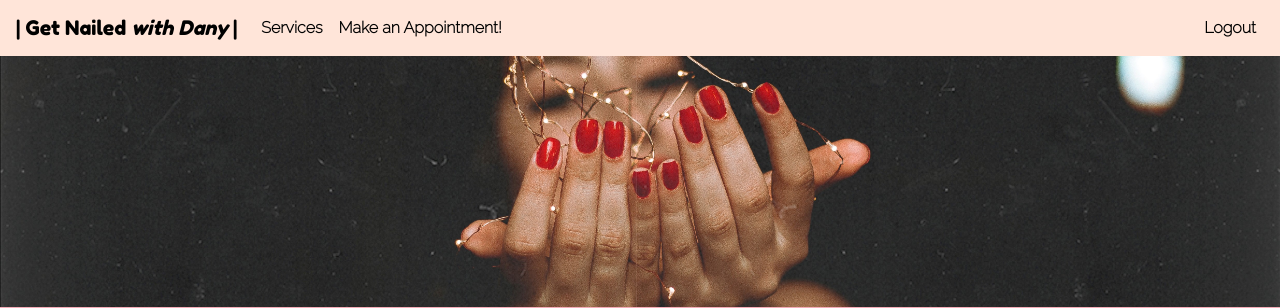
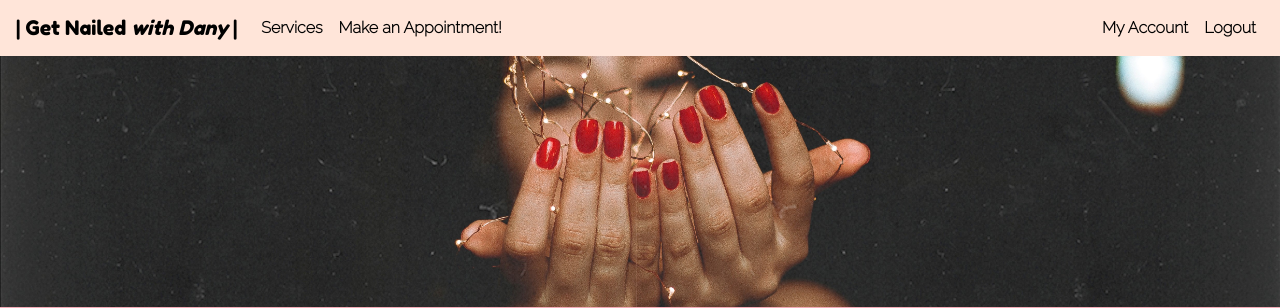
Before and after one commit to anabramos/getnailedwithdany, a Django app: page /accounts/logout/ in a window 1280 px wide. Shown: the top 308 px of the page. Run offline with Django 3.2, Linux system fonts and the light colour scheme; the visitor is signed in with stand-in values (Sample User, id 1); some libraries are stand-ins or nearby versions.

Commit message:
Create my account page to logged in users

```diff
--- a/templates/base.html
+++ b/templates/base.html
@@ -45,6 +45,7 @@
                     </ul>
                     <ul class="navbar-nav ms-auto">
                         {% if user.is_authenticated %}
+                            <li class="nav-item"><a class="nav-link" href="#">My Account</a></li>
                             <li class="nav-item"><a class="nav-link" href="{% url 'account_logout' %}">Logout</a></li>
                         {% else %}
                             <li class="nav-item"><a class="nav-link" href="{% url 'account_signup' %}">Register</a></li>
--- a/website/urls.py
+++ b/website/urls.py
@@ -5,4 +5,5 @@ from django.urls import path
 urlpatterns = [
     path('', views.homepage, name='homepage'),
     path('contact-us', views.contact_us, name='contact-us'),
+    path('my-account', views.my_account, name='my-account'),
 ]
--- a/website/views.py
+++ b/website/views.py
@@ -17,3 +17,9 @@ def contact_us(request):
     """
     contact_form = ContactUsForm()
     return render(request, 'contact-us.html', {'contact_form': contact_form})
+
+def my_account(request):
+    """
+    Return My Account page to User
+    """
+    return render(request, 'my-account.html')
```
Also changed, not shown: templates/my-account.html (added, +18 -0 lines).
